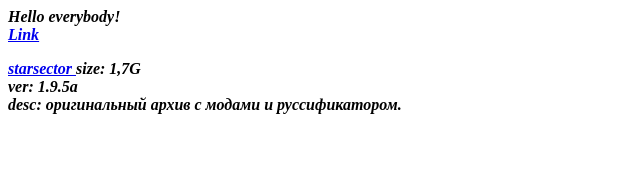
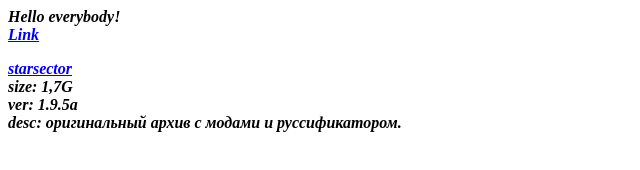
Before and after one commit to acrab7/acrab7.github.io, a plain HTML site: page index.html in a window 1280 px wide. Shown: the whole page, without its empty margins (0-640 px from the left). Drawn offline with Linux system fonts and the light colour scheme.

Commit message:
Update index.html
Signed-off-by: acrab7 <123306112+acrab7@users.noreply.github.com>

```diff
--- a/index.html
+++ b/index.html
@@ -5,8 +5,7 @@
   <a href="https://acrab7.github.io/">Link</a>
   <p>
     <a href="https://centeroftc-my.sharepoint.com/personal/drive1_anynet_pp_ua/_layouts/15/download.aspx?share=IQCPebaOO2G7SLNR6AzAFH-SAYblGZuwmjbZnoJWIPbillY">
-    starsector
-    </a>
+    <b>starsector</b><br></a>
     size: 1,7G<br>
     ver: 1.9.5a<br>
     desc: оригинальный архив с модами и руссификатором.
```
